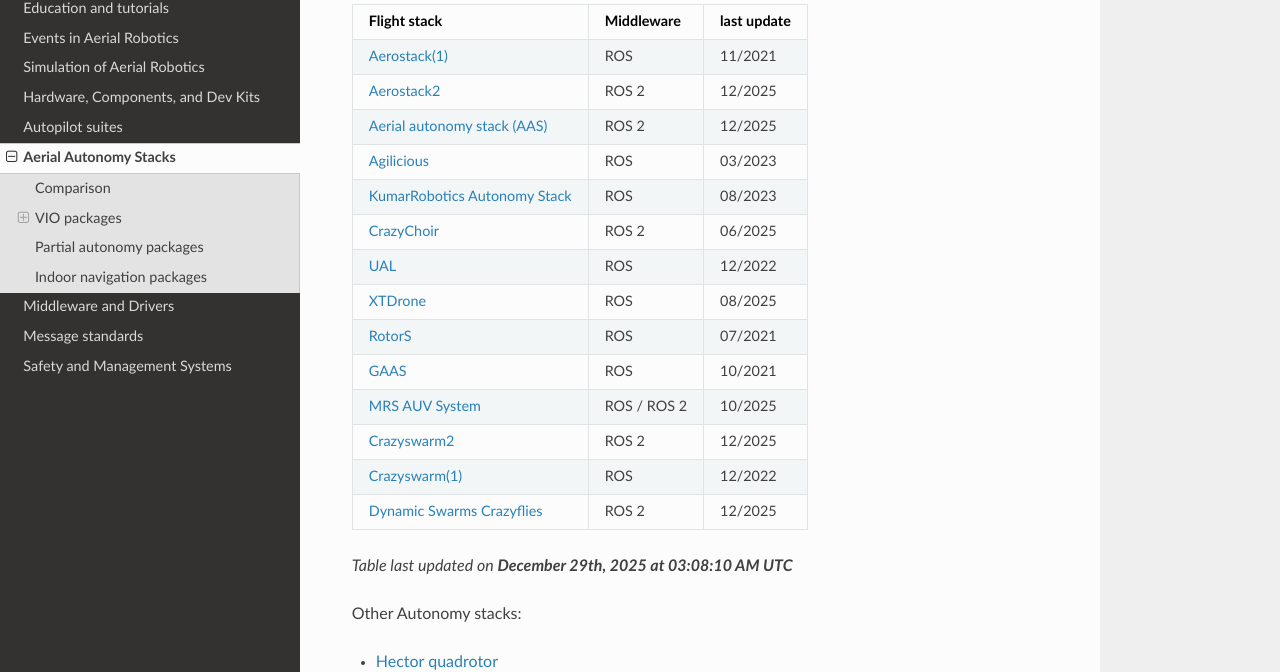
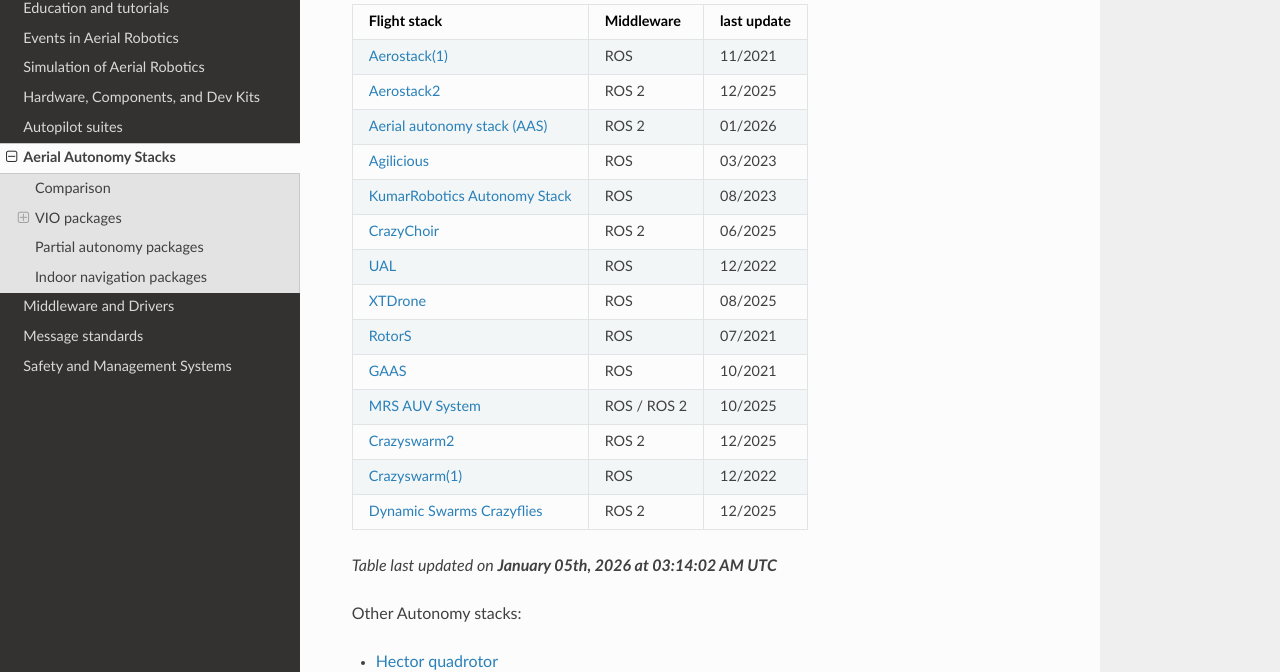
Before and after one commit to ROS-Aerial/aerial_robotic_landscape, an MkDocs documentation site: the page built from docs/aerial_autonomy_stacks.md, in a window 1280 px wide and 900 px high, scrolled down 455 px. Shown: the part 141-813 px from the top of the window. Built offline with MkDocs 1.6.1, drawn with Linux system fonts in a browser that asks for light colours; nearby versions of some CDN libraries; some of the changed text lies outside the part shown.

Commit message:
docs: weekly update autonomy stacks (#153)
Co-authored-by: mrpollo <317648+mrpollo@users.noreply.github.com>

```diff
--- a/docs/aerial_autonomy_stacks.md
+++ b/docs/aerial_autonomy_stacks.md
@@ -16,7 +16,7 @@ the following autonomy stack table was extracted and adapted.
 | -------------- | ----- | ------- |
 | [Aerostack(1)](https://github.com/cvar-upm/aerostack/wiki)       | ROS        | 11/2021 |
 | [Aerostack2](https://github.com/aerostack2/aerostack2)       | ROS 2      | 12/2025 |
-| [Aerial autonomy stack (AAS)](https://github.com/JacopoPan/aerial-autonomy-stack)       | ROS 2        | 12/2025 |
+| [Aerial autonomy stack (AAS)](https://github.com/JacopoPan/aerial-autonomy-stack)       | ROS 2        | 01/2026 |
 | [Agilicious](https://agilicious.readthedocs.io/en/latest/index.html)       | ROS        | 03/2023      |
 | [KumarRobotics Autonomy Stack](https://github.com/KumarRobotics/kr_autonomous_flight)  | ROS        | 08/2023 |
 | [CrazyChoir](https://github.com/OPT4SMART/crazychoir)     | ROS 2      | 06/2025 |
@@ -29,7 +29,7 @@ the following autonomy stack table was extracted and adapted.
 | [Crazyswarm(1)](https://crazyswarm.readthedocs.io/en/latest/)    | ROS        | 12/2022      |
 | [Dynamic Swarms Crazyflies](https://github.com/DynamicSwarms/ds-crazyflies) | ROS 2 | 12/2025 |
 
-_Table last updated on **December 29th, 2025 at 03:08:10 AM UTC**_
+_Table last updated on **January 05th, 2026 at 03:14:02 AM UTC**_
 
 Other Autonomy stacks:
 
@@ -82,7 +82,7 @@ Given the above [Aerial Autonomy Stacks](https://github.com/ROS-Aerial/aerial_ro
 | [pidrone_pkg](https://github.com/h2r/pidrone_pkg/tree/dd21)   | ✓    | Mono camera/IR | ROS 1 | N/A | Duckiedrone | 05/2024 |
 
 
-_Table last updated on **December 29th, 2025 at 03:08:10 AM UTC**_
+_Table last updated on **January 05th, 2026 at 03:14:02 AM UTC**_
 
 
 --8<-- "docs/goatcounter.html"
```
